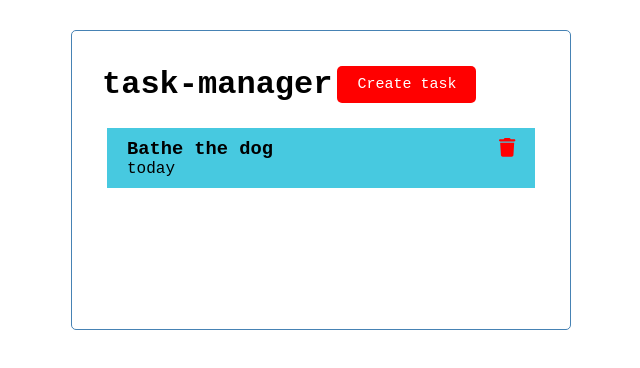
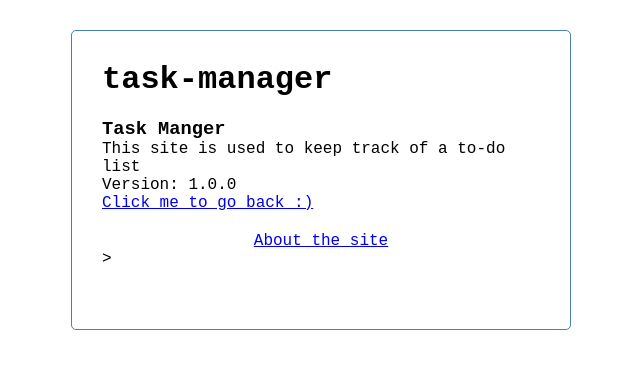
Before and after one commit to Walterhart/Task-Manager-Angular, an Angular app in the folder task-manager/: page /about in a window 1280 px wide. Shown: the top 368 px of the page, without its empty margins (319-959 px from the left). Built offline with nearby package versions, Linux system fonts and the light colour scheme; data requests are answered from the project's data file.

Commit message:
Add footer, routes and about page

```diff
--- a/task-manager/db.json
+++ b/task-manager/db.json
@@ -1,10 +1,10 @@
 {
   "tasks": [
     {
-      "id": 2,
-      "text": "Bathe the  dog",
-      "day": "today",
-      "completed": false
+      "text": "sa",
+      "day": "as",
+      "completed": false,
+      "id": 1
     }
   ]
 }
--- a/task-manager/src/app/app.component.html
+++ b/task-manager/src/app/app.component.html
@@ -1,4 +1,5 @@
 <div class="container">
   <app-header></app-header>
-  <app-tasks></app-tasks>
+  <router-outlet></router-outlet>
+  <app-footer></app-footer>
 </div>
--- a/task-manager/src/app/app.module.ts
+++ b/task-manager/src/app/app.module.ts
@@ -2,6 +2,7 @@ import { NgModule } from '@angular/core';
 import { BrowserModule } from '@angular/platform-browser';
 import { FontAwesomeModule } from '@fortawesome/angular-fontawesome';
 import { HttpClientModule} from '@angular/common/http';
+import { RouterModule,  Routes} from '@angular/router';
 import { FormsModule } from '@angular/forms';
 import { AppComponent } from './app.component';
 import { HeaderComponent } from './component/header/header.component';
@@ -9,8 +10,14 @@ import { ButtonComponent } from './component/button/button.component';
 import { TasksComponent } from './component/tasks/tasks.component';
 import { TaskItemComponent } from './component/task-item/task-item.component';
 import { AddTaskComponent } from './component/add-task/add-task.component';
+import { AboutTaskComponent } from './component/about-task/about-task.component';
+import { FooterComponent } from './component/footer/footer.component';
 
-
+// routes
+const appRoutes: Routes = [
+  {path: '', component: TasksComponent},
+  {path: 'about', component: AboutTaskComponent}
+]
 @NgModule({
   declarations: [
     AppComponent,
@@ -18,13 +25,16 @@ import { AddTaskComponent } from './component/add-task/add-task.component';
     ButtonComponent,
     TasksComponent,
     TaskItemComponent,
-    AddTaskComponent
+    AddTaskComponent,
+    AboutTaskComponent,
+    FooterComponent
   ],
   imports: [
     BrowserModule,
     FontAwesomeModule,
     HttpClientModule,
-    FormsModule
+    FormsModule,
+    RouterModule.forRoot(appRoutes, {enableTracing: true}),
   ],
   providers: [],
   bootstrap: [AppComponent]
--- /dev/null
+++ b/task-manager/src/app/component/about-task/about-task.component.html
@@ -0,0 +1,6 @@
+<div>
+    <h3>Task Manger</h3>
+    <p> This site is used to keep track of a to-do list</p>
+    <p>Version: 1.0.0</p>
+    <a routerLink = "/">Click me to go back :)</a>
+</div>
--- /dev/null
+++ b/task-manager/src/app/component/footer/footer.component.css
@@ -0,0 +1,4 @@
+footer {
+    margin-top: 20px;
+    text-align: center;;
+}
--- /dev/null
+++ b/task-manager/src/app/component/footer/footer.component.html
@@ -0,0 +1,3 @@
+<footer>
+    <a routerLink = "/about"> About the site</a>
+</footer>>
--- a/task-manager/src/app/component/header/header.component.html
+++ b/task-manager/src/app/component/header/header.component.html
@@ -1,4 +1,4 @@
 <header>
     <h1>{{title}}</h1>
-    <app-button color="{{showAddTask ? 'red' : 'green'}}" text ="{{showAddTask ? 'Create task' : 'Close Form'}}" (btnClick)="toggleAddTask()"></app-button>
+    <app-button *ngIf = "hasRoute('/')" color="{{showAddTask ? 'red' : 'green'}}" text ="{{showAddTask ? 'Create task' : 'Close Form'}}" (btnClick)="toggleAddTask()"></app-button>
 </header>
--- a/task-manager/src/app/component/header/header.component.ts
+++ b/task-manager/src/app/component/header/header.component.ts
@@ -1,6 +1,7 @@
 import { Component } from '@angular/core';
 import { UiService } from '../../services/ui.service'
 import { Subscription } from 'rxjs';
+import  { Router }from '@angular/router';
 
 @Component({
   selector: 'app-header',
@@ -12,7 +13,7 @@ export class HeaderComponent {
   showAddTask: boolean = true;
   subscription!: Subscription;
 
-  constructor(private uiService : UiService) {
+  constructor(private uiService : UiService, private router:Router) {
     this.subscription = this.uiService.toggle().subscribe(vaule => this.showAddTask = vaule);
   }
   ngOnInit(): void { }
@@ -20,5 +21,7 @@ export class HeaderComponent {
   toggleAddTask(){
     this.uiService.toggleAddedTask();
   }
-
+  hasRoute(route: string){
+    return this.router.url === route;
+  }
 }
```
Also changed, not shown: task-manager/src/app/component/about-task/about-task.component.ts (added, +10 -0 lines), task-manager/src/app/component/footer/footer.component.ts (added, +10 -0 lines), task-manager/src/app/component/about-task/about-task.component.css (added), 2 other files (tests, documents, lock files or other folders).
